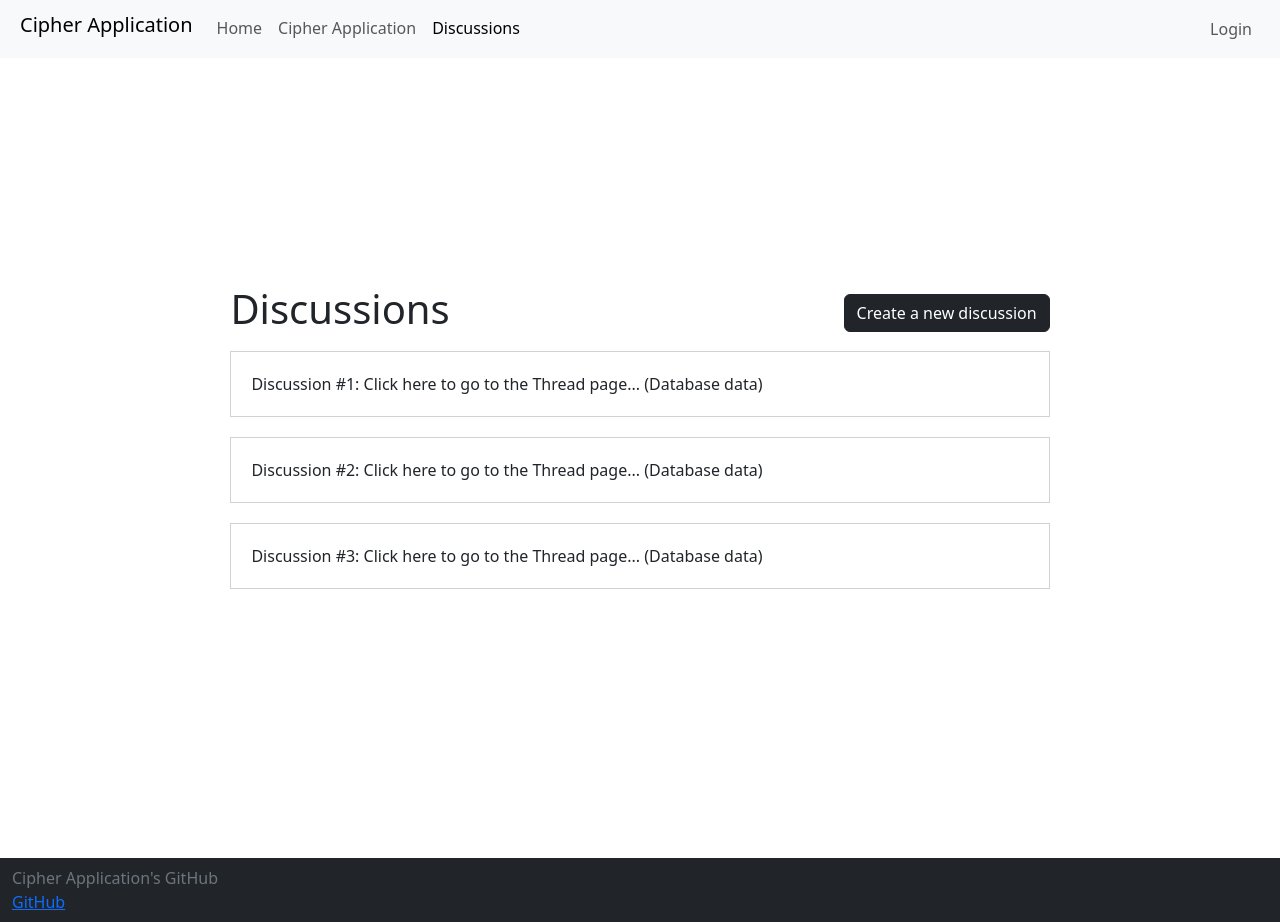
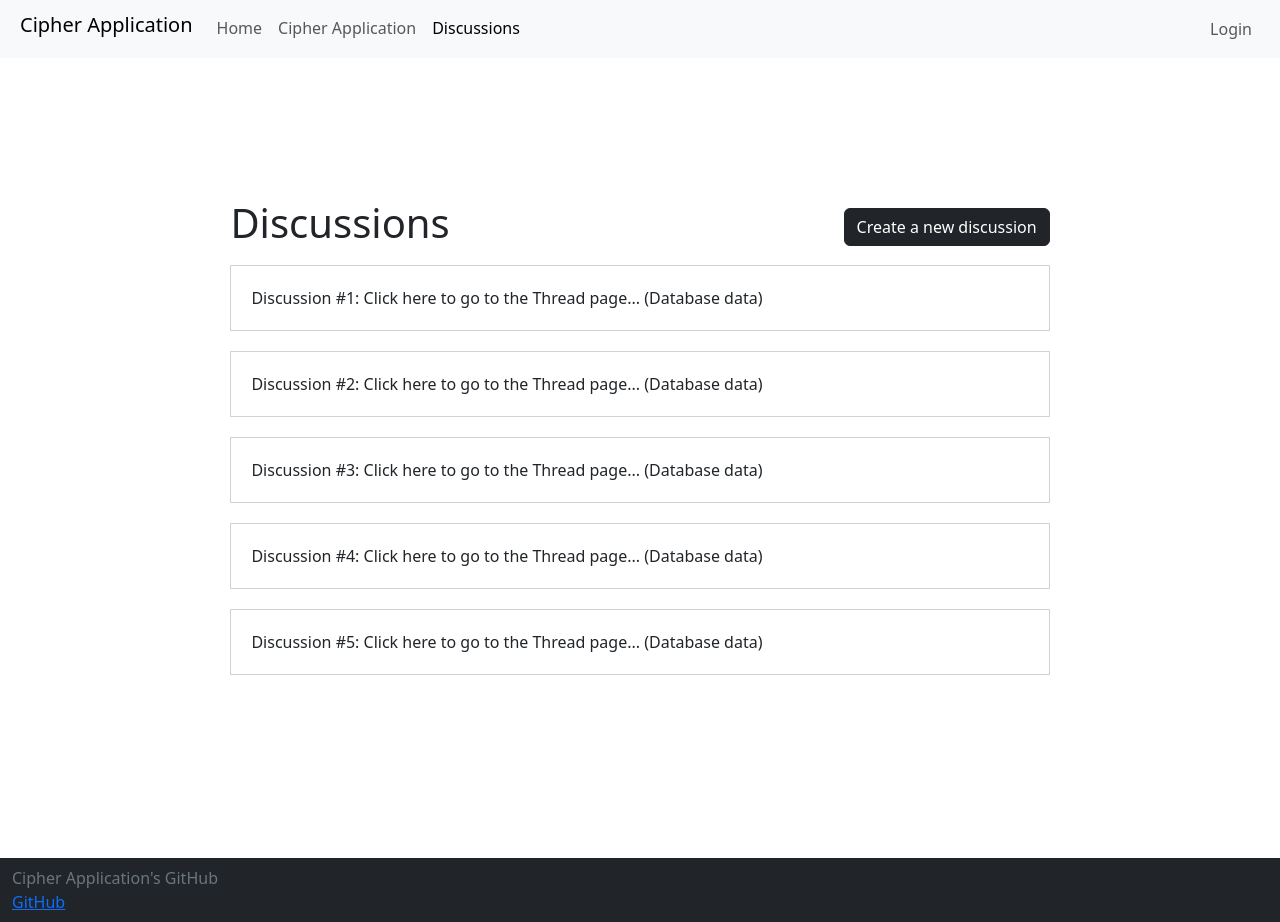
Before and after one commit to Maillman/startup, a React (Vite) app in the folder public/: page /discussion in a window 1280 px wide. Built offline with nearby package versions, Linux system fonts and the light colour scheme.

Commit message:
Tweaked CSS Animation.

```diff
--- a/public/main.css
+++ b/public/main.css
@@ -32,3 +32,11 @@ main form:not(#login-form) {
 main form textarea {
     resize: none;
 }
+
+header {
+    z-index: 10;
+}
+
+footer {
+    z-index: 10;
+}
--- a/public/src/discussion/discussion.jsx
+++ b/public/src/discussion/discussion.jsx
@@ -5,7 +5,9 @@ export function Discussion({ setInitateThread }) {
     const [discussion, setDiscussion] = useState([
         "Discussion #1: Click here to go to the Thread page... (Database data)",
         "Discussion #2: Click here to go to the Thread page... (Database data)",
-        "Discussion #3: Click here to go to the Thread page... (Database data)"
+        "Discussion #3: Click here to go to the Thread page... (Database data)",
+        "Discussion #4: Click here to go to the Thread page... (Database data)",
+        "Discussion #5: Click here to go to the Thread page... (Database data)",
     ]);
     const [hideElement, setHideElement] = useState(false);
     const [indexSelected, setIndexSelected] = useState(-1);
@@ -31,14 +33,24 @@ export function Discussion({ setInitateThread }) {
         //const pickedDiscussion = document.querySelector('#selected');
         //const rect = pickedDiscussion.getBoundingClientRect();
         //pickedDiscussion.style.setProperty('--top', `${rect.top}px`);
-    }
-    useEffect(() => {
+        const docDiscussion = document.querySelector('.discussion');
         const pickedDiscussion = document.querySelector('#selected');
         if(pickedDiscussion!=null){
             const rect = pickedDiscussion.getBoundingClientRect();
-            pickedDiscussion.style.setProperty('--top', `${rect.top}px`);
+            const disccussionRect = docDiscussion.getBoundingClientRect();
+            console.log(rect.top);
+            console.log(disccussionRect.top);
+            pickedDiscussion.style.setProperty('--top', `${rect.top - (disccussionRect.top > 0 ? disccussionRect.top : 0)}px`);
         }
-    }, [hideElement])
+    }
+    // useEffect(() => {
+    //     const pickedDiscussion = document.querySelector('#selected');
+    //     if(pickedDiscussion!=null){
+    //         const rect = pickedDiscussion.getBoundingClientRect();
+    //         console.log(rect.top);
+    //         pickedDiscussion.style.setProperty('--top', `${rect.top}px`);
+    //     }
+    // });
     return (
         <main className={`${hideElement ? 'hide' : 'discussion'}`}>
             <span className="container-fluid d-flex flex-wrap align-items-center justify-content-between" style={{ padding: '0px 10%' }}>
```
